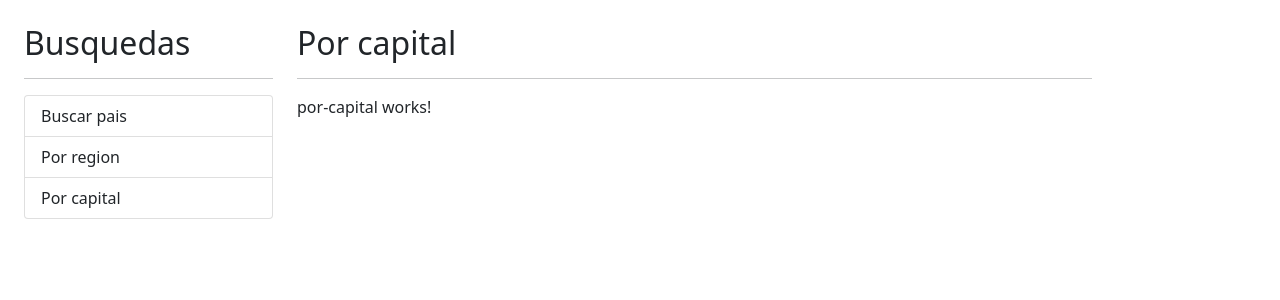
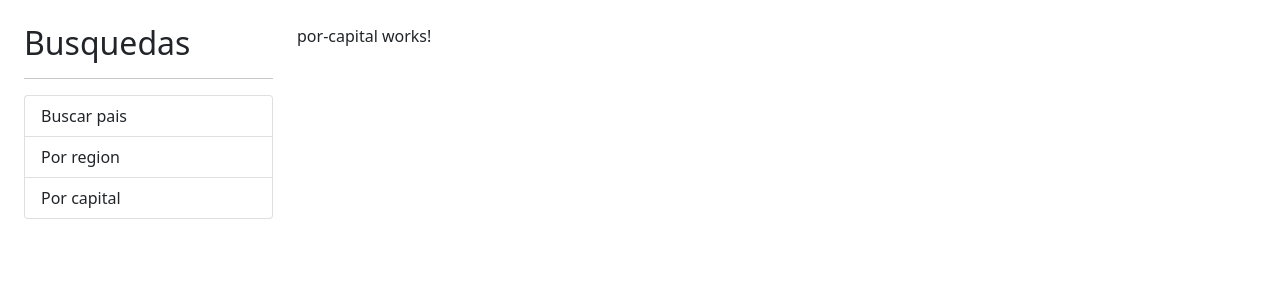
Before and after one commit to EmanuelAl/Angular, an Angular app in the folder paisesApp/: page / in a window 1280 px wide. Shown: the top 300 px of the page. Built offline with nearby package versions, Linux system fonts and the light colour scheme.

Commit message:
definimos las rutas de nuestra aplicacion

```diff
--- a/paisesApp/src/app/app.component.html
+++ b/paisesApp/src/app/app.component.html
@@ -13,9 +13,7 @@
     </div>
 
     <div class="col">
-      <h2>Por capital</h2>
-      <hr>
-      <app-por-capital></app-por-capital>
+      <router-outlet></router-outlet>
     </div>
 
 
--- a/paisesApp/src/app/app.module.ts
+++ b/paisesApp/src/app/app.module.ts
@@ -5,12 +5,15 @@ import { AppComponent } from './app.component';
 import { PaisModule } from './pais/pais.module';
 import { SharedModule } from './shared/shared.module';
 
+import { AppRoutingModule } from './app-routing.module';
+
 @NgModule({
   declarations: [
     AppComponent
   ],
   imports: [
     BrowserModule,
+    AppRoutingModule,
     PaisModule,
     SharedModule
   ],
```
Also changed, not shown: paisesApp/src/app/app-routing.module.ts (added, +42 -0 lines).
